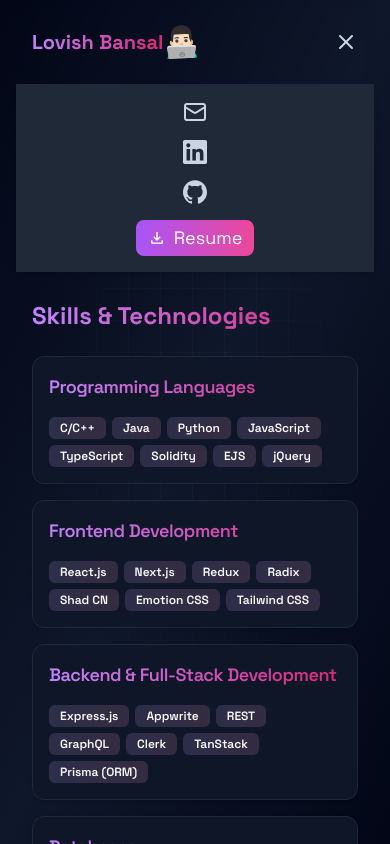
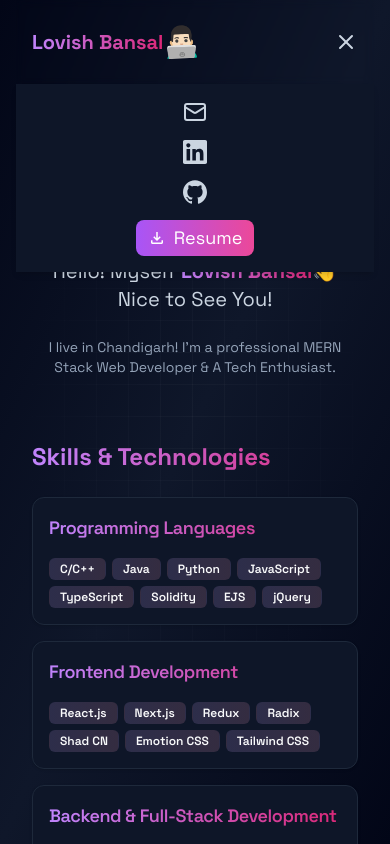
Before and after one commit to lovishGIT/my-portfolio-web, a Next.js app: page / in a window 390 px wide. Both pictures are taken after a click on the button 346 px from the left and 42 px from the top of the page. Shown: the top 844 px of the page. Built offline with nearby package versions, Linux system fonts and the light colour scheme.

Commit message:
Added a Responsive Mobile View

```diff
--- a/components/Global/Navbar.tsx
+++ b/components/Global/Navbar.tsx
@@ -85,7 +85,7 @@
 
             {/* Mobile menu */}
             {isMenuOpen && (
-                <div className="absolute top-full left-0 right-0 dark:bg-gray-800 shadow-md py-4 md:hidden">
+                <div className="absolute top-full left-0 right-0 bg-[#0e1628] shadow-md py-4 md:hidden">
                     <div className="flex flex-col items-center gap-4">
                         {socials.map(
                             (social: SocialType, index: number) => (
--- a/components/Home/HeroSection.tsx
+++ b/components/Home/HeroSection.tsx
@@ -1,5 +1,6 @@
 import React from 'react';
-import { name, My_Description } from '@/me/info.me';
+import { name, My_Description, my_image } from '@/me/info.me';
+import Image from 'next/image';
 
 export default function HeroSection() {
     return (
@@ -44,6 +45,15 @@
                     ></div>
                 </div>
             </div>
+            <div className="block md:hidden">
+                <Image
+                    src={my_image}
+                    width={100}
+                    height={100}
+                    className="rounded-full shadow-[0_0_20px_rgba(236,72,153,0.3)]"
+                    alt="Hero Image"
+                />
+            </div>
         </div>
     );
 }
--- a/me/info.me.ts
+++ b/me/info.me.ts
@@ -1,8 +1,10 @@
 import { ProjectType } from '@/types';
-import image from '@/me/myAvatar.png';
+import avatar from '@/me/myAvatar.png';
+import image from '@/me/myImage.png';
 import { StaticImageData } from 'next/image';
 
-export const my_avatar: StaticImageData = image;
+export const my_avatar: StaticImageData = avatar;
+export const my_image: StaticImageData = image;
 export const name: string = 'Lovish Bansal';
 export const my_email: string = 'lovishbansal441@gmail.com';
 export const meta_description: string =
```
Also changed, not shown: me/MyImage.png (added).
